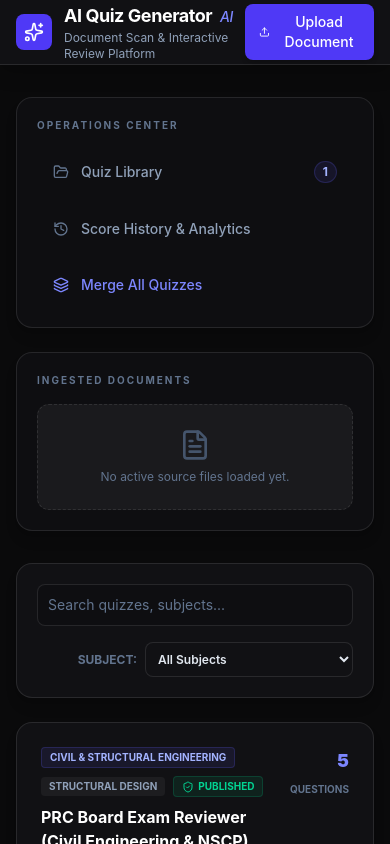
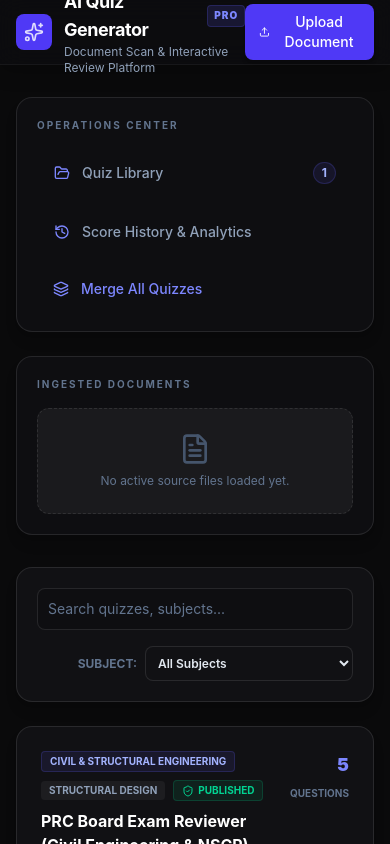
Before and after one commit to angeloperfecto/BOARD-EXAM-QUIZ, a Next.js app: page / in a window 390 px wide. Shown: the top 844 px of the page. Built offline with nearby package versions, Linux system fonts and the light colour scheme.

Commit message:
refactor: memoize getAttemptQuizDetails
Wrap getAttemptQuizDetails in useCallback to stabilize the function reference and update dependency arrays in dependent hooks.

```diff
--- a/app/page.tsx
+++ b/app/page.tsx
@@ -384,14 +384,14 @@ export default function AIQuizGenerator() {
   };
 
   // Get details for any attempt
-  const getAttemptQuizDetails = (attempt: QuizAttempt) => {
+  const getAttemptQuizDetails = React.useCallback((attempt: QuizAttempt) => {
     const qz = quizzes.find(q => q.id === attempt.quizId);
     return {
       title: qz ? qz.title : (attempt.quizId.startsWith('sample') ? 'PRC Board Exam Reviewer (Civil Engineering & NSCP)' : 'Archived Quiz'),
       subject: qz?.subject || (attempt.quizId.startsWith('sample') ? 'Civil & Structural Engineering' : 'General Study'),
       category: qz?.category || 'Extracted Exam'
     };
-  };
+  }, [quizzes]);
 
   // Helper to format duration
   const formatDuration = (startedAt: string, completedAt?: string | null) => {
@@ -542,7 +542,7 @@ export default function AIQuizGenerator() {
       }
     ];
     return badges;
-  }, [attempts, studyStreak, quizzes]);
+  }, [attempts, studyStreak, getAttemptQuizDetails]);
 
   // Comparative score trend comparison
   const getAttemptTrendComparison = (attempt: QuizAttempt, index: number, allAttempts: QuizAttempt[]) => {
@@ -607,7 +607,7 @@ export default function AIQuizGenerator() {
     });
 
     return result;
-  }, [attempts, historyFilterSubject, historyFilterQuiz, historySortBy, quizzes]);
+  }, [attempts, historyFilterSubject, historyFilterQuiz, historySortBy, getAttemptQuizDetails]);
 
   // Unique subjects and quizzes for dropdown selects
   const uniqueSubjectsInHistory = useMemo(() => {
@@ -617,7 +617,7 @@ export default function AIQuizGenerator() {
       if (details.subject) subjectsSet.add(details.subject);
     });
     return Array.from(subjectsSet);
-  }, [attempts, quizzes]);
+  }, [attempts, getAttemptQuizDetails]);
 
   const uniqueQuizzesInHistory = useMemo(() => {
     const quizMap = new Map<string, string>();
@@ -626,7 +626,7 @@ export default function AIQuizGenerator() {
       quizMap.set(a.quizId, details.title);
     });
     return Array.from(quizMap.entries()).map(([id, title]) => ({ id, title }));
-  }, [attempts, quizzes]);
+  }, [attempts, getAttemptQuizDetails]);
 
   // Chart plotting dataset
   const chartData = useMemo(() => {
@@ -644,7 +644,7 @@ export default function AIQuizGenerator() {
           incorrect: a.totalQuestions - a.score,
         };
       });
-  }, [attempts, quizzes]);
+  }, [attempts, getAttemptQuizDetails]);
 
   // Check PDF.js capability on mount
   useEffect(() => {
@@ -1322,14 +1322,17 @@ export default function AIQuizGenerator() {
   return (
     <div id="app-root" className="min-h-screen bg-[#0A0A0B] text-slate-300 flex flex-col font-sans selection:bg-indigo-900/40 antialiased">
       {/* Visual Identity Header */}
-      <header id="app-header" className="bg-[#111114] border-b border-white/10 sticky top-0 z-40 shadow-[0_4px_20px_rgba(0,0,0,0.3)]">
+      <header id="app-header" className="bg-[#0D0D10]/80 backdrop-blur-md border-b border-white/5 sticky top-0 z-40 shadow-[0_4px_20px_rgba(0,0,0,0.3)]">
         <div className="max-w-7xl mx-auto px-4 sm:px-6 lg:px-8 h-16 flex items-center justify-between">
           <div className="flex items-center gap-3">
             <div className="p-2 bg-indigo-600 rounded-lg text-white">
-              <Sparkles className="w-5 h-5" />
+              <Sparkles className="w-5 h-5 animate-pulse" />
             </div>
             <div>
-              <h1 className="text-lg font-bold tracking-tight text-white">AI Quiz Generator <span className="text-indigo-400 italic font-medium text-sm ml-1">AI</span></h1>
+              <h1 className="text-lg font-bold tracking-tight text-white flex items-center gap-2">
+                <span>AI Quiz Generator</span>
+                <span className="px-1.5 py-0.5 bg-indigo-500/15 text-indigo-400 text-[10px] font-black tracking-widest uppercase rounded border border-indigo-500/20">PRO</span>
+              </h1>
               <p className="text-xs text-slate-400">Document Scan & Interactive Review Platform</p>
             </div>
           </div>
@@ -1383,6 +1386,82 @@ export default function AIQuizGenerator() {
           ) : null}
         </AnimatePresence>
 
+        {/* Dynamic Professional Stats Header Strip */}
+        {activeMode === 'list' && !selectedQuiz && (
+          <motion.div
+            initial={{ opacity: 0, y: -10 }}
+            animate={{ opacity: 1, y: 0 }}
+            className="grid grid-cols-1 sm:grid-cols-2 lg:grid-cols-4 gap-4"
+          >
+            {/* Metric 1: Streak */}
+            <div className="bg-[#111114] border border-white/5 rounded-2xl p-5 shadow-lg flex items-center justify-between">
+              <div>
+                <span className="text-[10px] font-bold text-slate-500 uppercase tracking-widest block">Study Streak</span>
+                <span className="text-2xl font-black text-white mt-1 block flex items-center gap-1.5">
+                  <span>{studyStreak}</span>
+                  <span className="text-xs text-slate-400 font-medium">Days</span>
+                </span>
+                <span className="text-[10px] text-slate-400 mt-1 block font-medium">
+                  {studyStreak >= 2 ? 'Streak active! Keep going.' : 'Take exams to build a streak'}
+                </span>
+              </div>
+              <div className="p-3.5 bg-orange-500/10 text-orange-400 border border-orange-500/20 rounded-xl">
+                <Flame className={cn("w-5 h-5", studyStreak > 0 && "animate-bounce")} />
+              </div>
+            </div>
+
+            {/* Metric 2: Accuracy */}
+            <div className="bg-[#111114] border border-white/5 rounded-2xl p-5 shadow-lg flex items-center justify-between">
+              <div>
+                <span className="text-[10px] font-bold text-slate-500 uppercase tracking-widest block">Average Score</span>
+                <span className="text-2xl font-black text-white mt-1 block flex items-center gap-1.5">
+                  <span>{analyticsSummary.averagePercent}%</span>
+                </span>
+                <span className="text-[10px] text-slate-400 mt-1 block font-medium">
+                  Across {attempts.filter(a => a.status === 'completed').length} completed runs
+                </span>
+              </div>
+              <div className="p-3.5 bg-amber-500/10 text-amber-400 border border-amber-500/20 rounded-xl">
+                <Trophy className="w-5 h-5" />
+              </div>
+            </div>
+
+            {/* Metric 3: Active Library */}
+            <div className="bg-[#111114] border border-white/5 rounded-2xl p-5 shadow-lg flex items-center justify-between">
+              <div>
+                <span className="text-[10px] font-bold text-slate-500 uppercase tracking-widest block">Dynamic Reviewers</span>
+                <span className="text-2xl font-black text-white mt-1 block flex items-center gap-1.5">
+                  <span>{quizzes.length}</span>
+                  <span className="text-xs text-slate-400 font-medium">Active</span>
+                </span>
+                <span className="text-[10px] text-slate-400 mt-1 block font-medium">
+                  {quizzes.reduce((acc, q) => acc + q.questions.length, 0)} total exam questions
+                </span>
+              </div>
+              <div className="p-3.5 bg-indigo-500/10 text-indigo-400 border border-indigo-500/20 rounded-xl">
+                <BookOpen className="w-5 h-5" />
+              </div>
+            </div>
+
+            {/* Metric 4: Documents Ingested */}
+            <div className="bg-[#111114] border border-white/5 rounded-2xl p-5 shadow-lg flex items-center justify-between">
+              <div>
+                <span className="text-[10px] font-bold text-slate-500 uppercase tracking-widest block">Ingested Sources</span>
+                <span className="text-2xl font-black text-white mt-1 block flex items-center gap-1.5">
+                  <span>{uploadedFiles.length}</span>
+                  <span className="text-xs text-slate-400 font-medium">Files</span>
+                </span>
+                <span className="text-[10px] text-slate-400 mt-1 block font-medium">
+                  AI-driven OCR & processing
+                </span>
+              </div>
+              <div className="p-3.5 bg-emerald-500/10 text-emerald-400 border border-emerald-500/20 rounded-xl">
+                <FileText className="w-5 h-5" />
+              </div>
+            </div>
+          </motion.div>
+        )}
+
         {/* Dashboard Workstation Grid */}
         <div className="grid grid-cols-1 lg:grid-cols-12 gap-8 items-start">
 
@@ -1401,13 +1480,13 @@ export default function AIQuizGenerator() {
                     setSelectedAttemptId(null);
                   }}
                   className={cn(
-                    "w-full flex items-center gap-3 px-4 py-3 rounded-lg text-sm font-medium transition-all text-left cursor-pointer",
+                    "w-full flex items-center gap-3 px-4 py-3 rounded-xl text-sm font-medium transition-all text-left cursor-pointer border",
                     activeMode === 'list' && !selectedQuiz
-                      ? "bg-white/5 text-white border-l-4 border-indigo-500 font-bold"
-                      : "text-slate-400 hover:bg-white/5"
-                  )}
-                >
-                  <FolderOpen className="w-4 h-4 text-slate-500" />
+                      ? "bg-indigo-600/10 text-white border-indigo-500/30 font-bold shadow-[0_2px_10px_rgba(99,102,241,0.05)]"
+                      : "text-slate-400 border-transparent hover:bg-white/5 hover:text-slate-200"
+                  )}
+                >
+                  <FolderOpen className="w-4 h-4 text-indigo-400" />
                   <span className="flex-grow">Quiz Library</span>
                   <span className="px-2 py-0.5 bg-indigo-500/10 text-indigo-300 text-xs font-bold rounded-full border border-indigo-500/20">{quizzes.length}</span>
                 </button>
@@ -1419,13 +1498,13 @@ export default function AIQuizGenerator() {
                     setSelectedAttemptId(null);
                   }}
                   className={cn(
-                    "w-full flex items-center gap-3 px-4 py-3 rounded-lg text-sm font-medium transition-all text-left cursor-pointer",
+                    "w-full flex items-center gap-3 px-4 py-3 rounded-xl text-sm font-medium transition-all text-left cursor-pointer border",
                     activeMode === 'history'
-                      ? "bg-white/5 text-white border-l-4 border-indigo-500 font-bold"
-                      : "text-slate-400 hover:bg-white/5"
-                  )}
-                >
-                  <History className="w-4 h-4 text-slate-500" />
+                      ? "bg-indigo-600/10 text-white border-indigo-500/30 font-bold shadow-[0_2px_10px_rgba(99,102,241,0.05)]"
+                      : "text-slate-400 border-transparent hover:bg-white/5 hover:text-slate-200"
+                  )}
+                >
+                  <History className="w-4 h-4 text-indigo-400" />
                   <span className="flex-grow">Score History & Analytics</span>
                   {attempts.length > 0 && (
                     <span className="px-2 py-0.5 bg-indigo-500/10 text-indigo-300 text-xs font-bold rounded-full border border-indigo-500/20">
@@ -1749,7 +1828,8 @@ export default function AIQuizGenerator() {
 
                           {/* Dynamic Quiz Attempts and Score Panel */}
                           {quizAttempts.length > 0 ? (
-                            <div className="flex items-center gap-4 flex-wrap bg-white/5 border border-white/5 rounded-xl p-3">
+                            <div className="flex flex-col gap-3.5 bg-white/5 border border-white/5 rounded-xl p-4">
+                              <div className="flex items-center gap-4 flex-wrap">
                                 <div className="flex items-center gap-2">
                                   <Trophy className="w-4 h-4 text-amber-400 flex-shrink-0" />
                                   <div>
@@ -1787,6 +1867,22 @@ export default function AIQuizGenerator() {
                                     <span className="text-xs font-black text-white mt-0.5 block">{quizAttempts.length} Completed</span>
                                   </div>
                                 </div>
+                              </div>
+
+                              {highestScoreAttempt && (
+                                <div className="space-y-1.5 border-t border-white/5 pt-3">
+                                  <div className="flex justify-between items-center text-[10px] text-slate-400 font-bold uppercase tracking-wider">
+                                    <span>Review Mastery Progress</span>
+                                    <span className="text-amber-400 font-extrabold">{highestScoreAttempt ? Math.round((highestScoreAttempt.score / highestScoreAttempt.totalQuestions) * 100) : 0}% Peak Accuracy</span>
+                                  </div>
+                                  <div className="w-full bg-white/5 h-1.5 rounded-full overflow-hidden">
+                                    <div
+                                      className="bg-amber-400 h-1.5 rounded-full transition-all duration-500"
+                                      style={{ width: `${highestScoreAttempt ? Math.round((highestScoreAttempt.score / highestScoreAttempt.totalQuestions) * 100) : 0}%` }}
+                                    />
+                                  </div>
+                                </div>
+                              )}
                             </div>
                           ) : (
                             <div className="flex items-center gap-2 text-[11px] text-slate-500 bg-white/[0.02] border border-white/5 p-2 rounded-xl">
```
Lines whose indentation alone changed are shown as unchanged.
